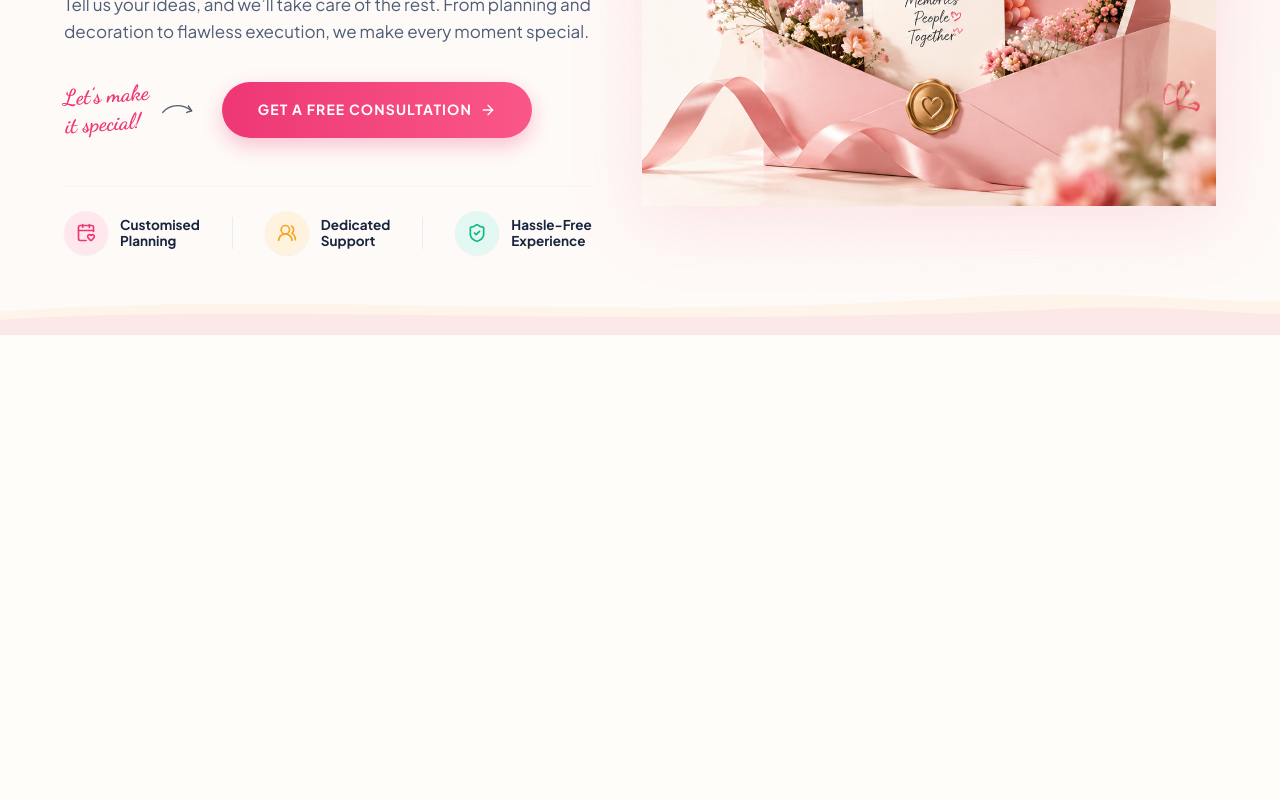
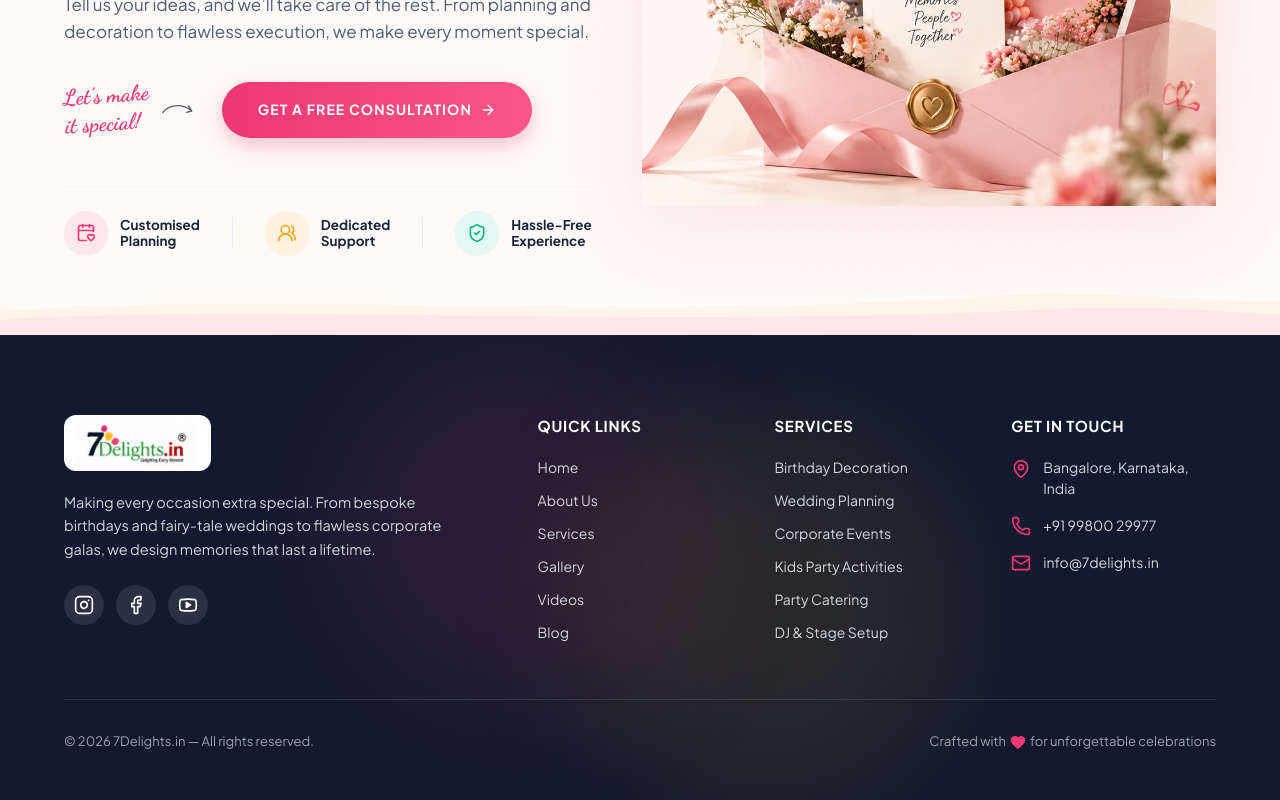
Before and after one commit to rameezwangde/7delights, a React (Vite) app: page / in a window 1280 px wide. Shown: the part 3067-3867 px from the top of the page. Before the commit the page ends 3402 px from the top, so only its background shows below. Built offline with nearby package versions, Linux system fonts and the light colour scheme; a web font is replaced by a local one.

Commit message:
feat: implement App component and Footer component

```diff
--- a/src/App.jsx
+++ b/src/App.jsx
@@ -4,6 +4,7 @@ import Hero from './components/Hero';
 import AboutSection from './components/AboutSection';
 import ServicesSection from './components/ServicesSection';
 import CtaSection from './components/CtaSection';
+import Footer from './components/Footer';
 
 export default function App() {
   return (
@@ -15,6 +16,7 @@ export default function App() {
         <ServicesSection />
         <CtaSection />
       </main>
+      <Footer />
     </div>
   );
 }
--- /dev/null
+++ b/src/components/Footer.jsx
@@ -0,0 +1,136 @@
+import React from 'react';
+import { Phone, Mail, MapPin, ArrowRight, Heart } from 'lucide-react';
+
+export default function Footer() {
+  return (
+    <footer className="relative w-full bg-[#111A2E] text-white pt-16 sm:pt-20 pb-12 overflow-hidden select-none">
+
+      {/* Decorative subtle ambient glows */}
+      <div className="absolute top-0 left-1/4 w-96 h-96 bg-[#EE3775]/10 rounded-full blur-3xl pointer-events-none" />
+      <div className="absolute bottom-0 right-1/4 w-96 h-96 bg-[#F5A623]/10 rounded-full blur-3xl pointer-events-none" />
+
+      <div className="w-full max-w-[1720px] mx-auto px-6 sm:px-10 lg:px-14 xl:px-16 relative z-10">
+
+        {/* Top Section: Brand + Navigation Columns */}
+        <div className="grid grid-cols-1 md:grid-cols-2 lg:grid-cols-5 gap-10 lg:gap-8 pb-14 border-b border-white/10">
+
+          {/* Column 1: Brand & Bio */}
+          <div className="lg:col-span-2 flex flex-col pr-0 lg:pr-8">
+            <div className="flex items-center mb-5">
+              {/* Logo on clean white pill badge */}
+              <div className="bg-white px-3.5 py-1.5 rounded-xl inline-block shadow-sm">
+                <img
+                  src="/assets/logo.png"
+                  alt="7Delights.in Logo"
+                  className="h-10 sm:h-11 w-auto object-contain"
+                />
+              </div>
+            </div>
+
+            <p className="text-gray-300 text-[14.5px] leading-relaxed max-w-[420px] mb-6">
+              Making every occasion extra special. From bespoke birthdays and fairy-tale weddings to flawless corporate galas, we design memories that last a lifetime.
+            </p>
+
+            {/* Social Links (Placeholders) */}
+            <div className="flex items-center space-x-3">
+              <a
+                href="#placeholder"
+                aria-label="Instagram"
+                className="w-10 h-10 rounded-full bg-white/10 hover:bg-[#EE3775] flex items-center justify-center text-white transition-all duration-200"
+              >
+                <svg className="w-5 h-5 fill-none stroke-current" viewBox="0 0 24 24" strokeWidth="2" strokeLinecap="round" strokeLinejoin="round">
+                  <rect width="20" height="20" x="2" y="2" rx="5" ry="5" />
+                  <path d="M16 11.37A4 4 0 1 1 12.63 8 4 4 0 0 1 16 11.37z" />
+                  <line x1="17.5" x2="17.51" y1="6.5" y2="6.5" />
+                </svg>
+              </a>
+              <a
+                href="#placeholder"
+                aria-label="Facebook"
+                className="w-10 h-10 rounded-full bg-white/10 hover:bg-[#EE3775] flex items-center justify-center text-white transition-all duration-200"
+              >
+                <svg className="w-5 h-5 fill-none stroke-current" viewBox="0 0 24 24" strokeWidth="2" strokeLinecap="round" strokeLinejoin="round">
+                  <path d="M18 2h-3a5 5 0 0 0-5 5v3H7v4h3v8h4v-8h3l1-4h-4V7a1 1 0 0 1 1-1h3z" />
+                </svg>
+              </a>
+              <a
+                href="#placeholder"
+                aria-label="YouTube"
+                className="w-10 h-10 rounded-full bg-white/10 hover:bg-[#EE3775] flex items-center justify-center text-white transition-all duration-200"
+              >
+                <svg className="w-5 h-5 fill-none stroke-current" viewBox="0 0 24 24" strokeWidth="2" strokeLinecap="round" strokeLinejoin="round">
+                  <path d="M2.5 17a24.12 24.12 0 0 1 0-10 2 2 0 0 1 1.4-1.4 49.56 49.56 0 0 1 16.2 0A2 2 0 0 1 21.5 7a24.12 24.12 0 0 1 0 10 2 2 0 0 1-1.4 1.4 49.55 49.55 0 0 1-16.2 0A2 2 0 0 1 2.5 17" />
+                  <polygon points="10 15 15 12 10 9 10 15" fill="currentColor" />
+                </svg>
+              </a>
+            </div>
+          </div>
+
+          {/* Column 2: Quick Links (Placeholders) */}
+          <div>
+            <h4 className="text-[15px] font-bold tracking-wider uppercase text-white mb-5 font-sans">
+              Quick Links
+            </h4>
+            <ul className="space-y-3 text-[14px] text-gray-300">
+              <li><a href="#placeholder" className="hover:text-[#EE3775] transition-colors">Home</a></li>
+              <li><a href="#placeholder" className="hover:text-[#EE3775] transition-colors">About Us</a></li>
+              <li><a href="#placeholder" className="hover:text-[#EE3775] transition-colors">Services</a></li>
+              <li><a href="#placeholder" className="hover:text-[#EE3775] transition-colors">Gallery</a></li>
+              <li><a href="#placeholder" className="hover:text-[#EE3775] transition-colors">Videos</a></li>
+              <li><a href="#placeholder" className="hover:text-[#EE3775] transition-colors">Blog</a></li>
+            </ul>
+          </div>
+
+          {/* Column 3: Event Services (Placeholders) */}
+          <div>
+            <h4 className="text-[15px] font-bold tracking-wider uppercase text-white mb-5 font-sans">
+              Services
+            </h4>
+            <ul className="space-y-3 text-[14px] text-gray-300">
+              <li><a href="#placeholder" className="hover:text-[#EE3775] transition-colors">Birthday Decoration</a></li>
+              <li><a href="#placeholder" className="hover:text-[#EE3775] transition-colors">Wedding Planning</a></li>
+              <li><a href="#placeholder" className="hover:text-[#EE3775] transition-colors">Corporate Events</a></li>
+              <li><a href="#placeholder" className="hover:text-[#EE3775] transition-colors">Kids Party Activities</a></li>
+              <li><a href="#placeholder" className="hover:text-[#EE3775] transition-colors">Party Catering</a></li>
+              <li><a href="#placeholder" className="hover:text-[#EE3775] transition-colors">DJ & Stage Setup</a></li>
+            </ul>
+          </div>
+
+          {/* Column 4: Contact Info (Placeholders) */}
+          <div>
+            <h4 className="text-[15px] font-bold tracking-wider uppercase text-white mb-5 font-sans">
+              Get In Touch
+            </h4>
+            <div className="space-y-4 text-[14px] text-gray-300">
+              <div className="flex items-start space-x-3">
+                <MapPin className="w-5 h-5 text-[#EE3775] shrink-0 mt-0.5" />
+                <span>Bangalore, Karnataka, India</span>
+              </div>
+              <div className="flex items-center space-x-3">
+                <Phone className="w-5 h-5 text-[#EE3775] shrink-0" />
+                <a href="#placeholder" className="hover:text-[#EE3775] transition-colors">+91 99800 29977</a>
+              </div>
+              <div className="flex items-center space-x-3">
+                <Mail className="w-5 h-5 text-[#EE3775] shrink-0" />
+                <a href="#placeholder" className="hover:text-[#EE3775] transition-colors">info@7delights.in</a>
+              </div>
+            </div>
+          </div>
+
+        </div>
+
+        {/* Bottom Bar: Copyright & Handcrafted Note */}
+        <div className="pt-8 flex flex-col sm:flex-row items-center justify-between text-[13px] text-gray-400 gap-4">
+          <p>© {new Date().getFullYear()} 7Delights.in — All rights reserved.</p>
+          <div className="flex items-center space-x-1">
+            <span>Crafted with</span>
+            <Heart className="w-4 h-4 text-[#EE3775] fill-[#EE3775]" />
+            <span>for unforgettable celebrations</span>
+          </div>
+        </div>
+
+      </div>
+
+    </footer>
+  );
+}
```
